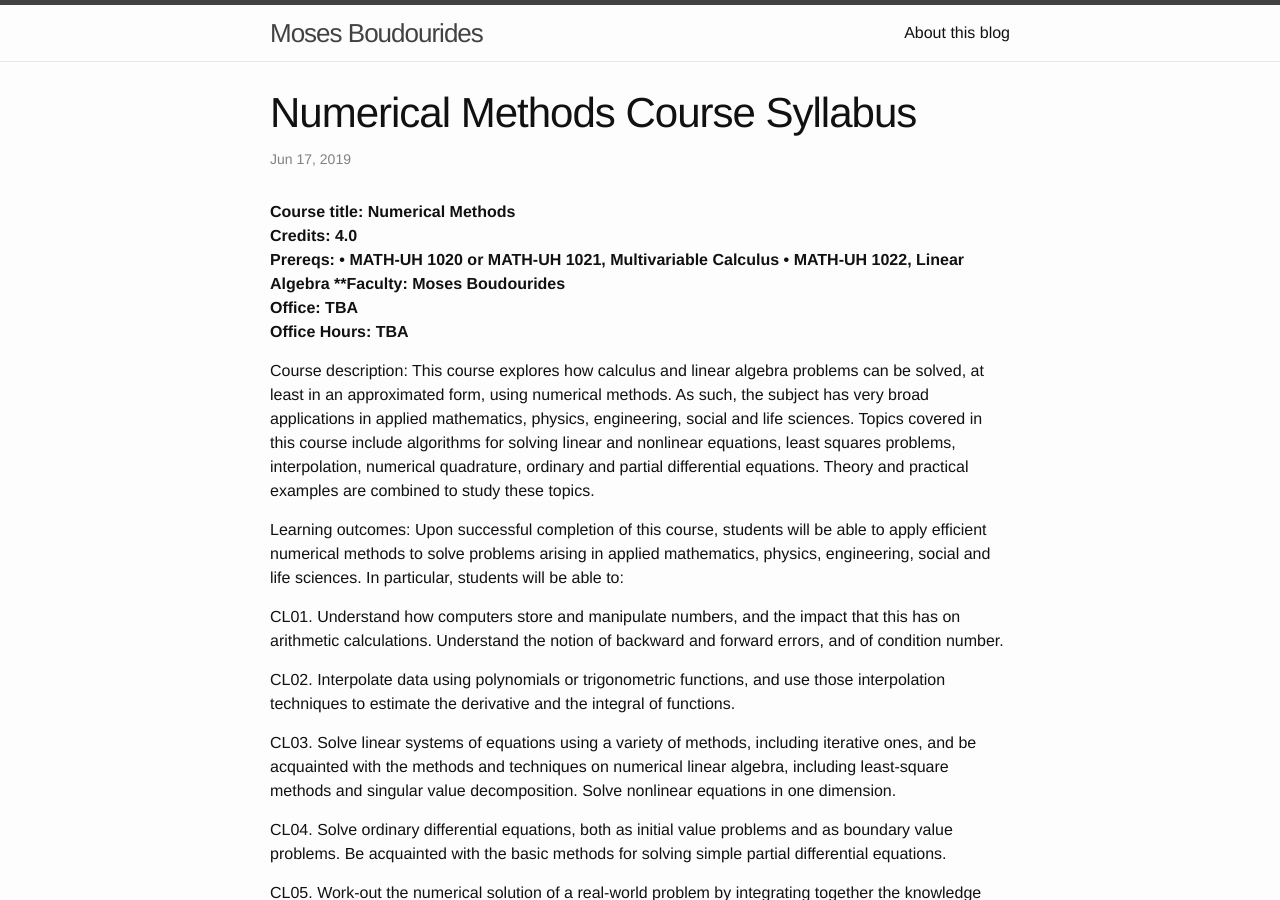
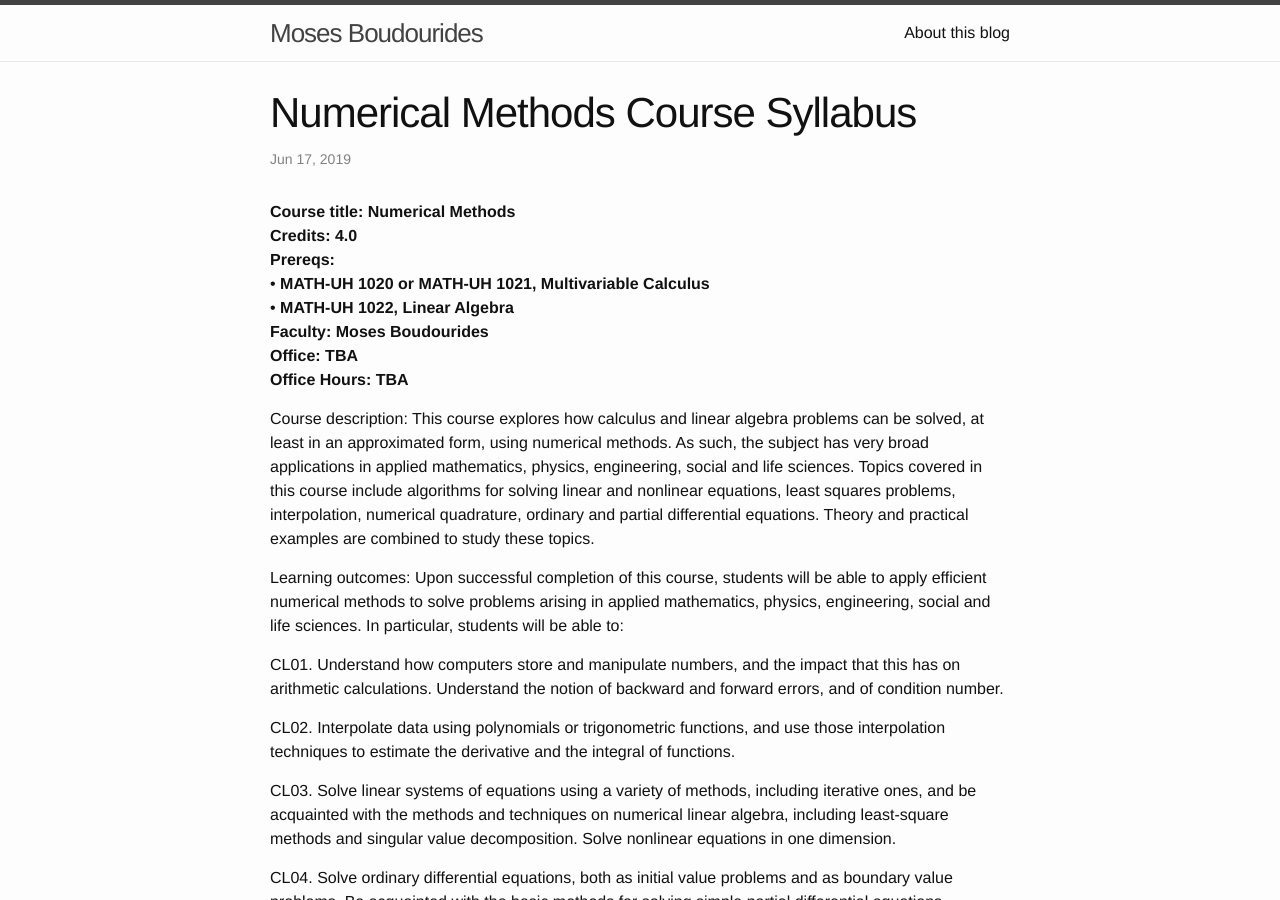
Before and after one commit to mwysis/mwysis.github.io, a Jekyll site: the page built from _posts/2019-06-17-Numerical-Methods-Course-Syllabus.markdown, in a window 1280 px wide and 900 px high. Built offline with Jekyll 4.4.1, drawn with Linux system fonts in a browser that asks for light colours; our own code applies the rules of GitHub Pages for plain Markdown files.

```diff
--- a/_posts/2019-06-17-Numerical-Methods-Course-Syllabus.markdown
+++ b/_posts/2019-06-17-Numerical-Methods-Course-Syllabus.markdown
@@ -1,8 +1,8 @@
 **Course title: Numerical Methods**<br />
 **Credits: 4.0**<br />
-**Prereqs:
-•	MATH-UH 1020 or MATH-UH 1021, Multivariable Calculus
-•	MATH-UH 1022, Linear Algebra
+**Prereqs:**<br />
+•	**MATH-UH 1020 or MATH-UH 1021, Multivariable Calculus**<br />
+•	**MATH-UH 1022, Linear Algebra**<br />
 **Faculty: Moses Boudourides**<br />
 **Office: TBA**<br />
 **Office Hours: TBA**
```
